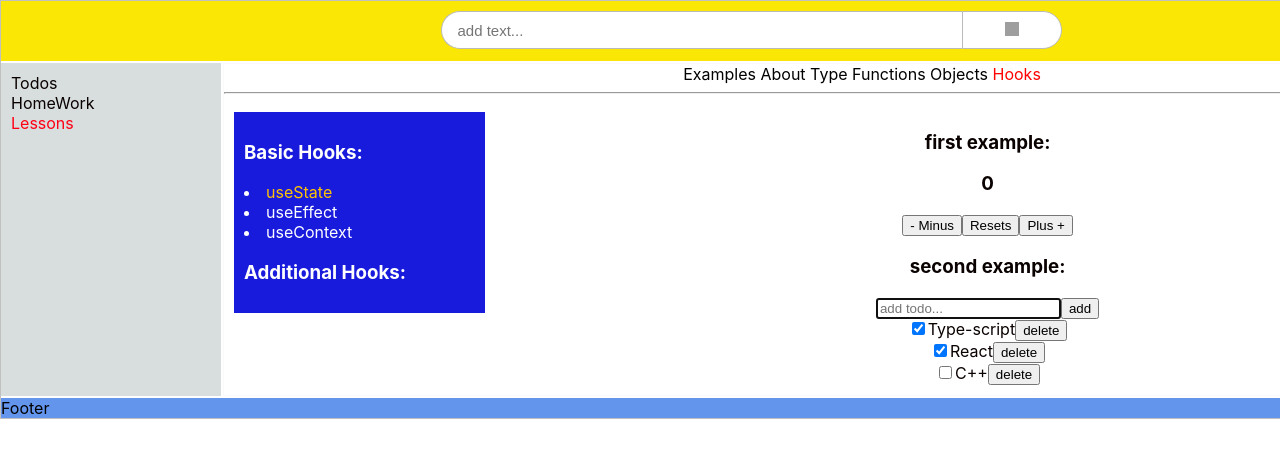
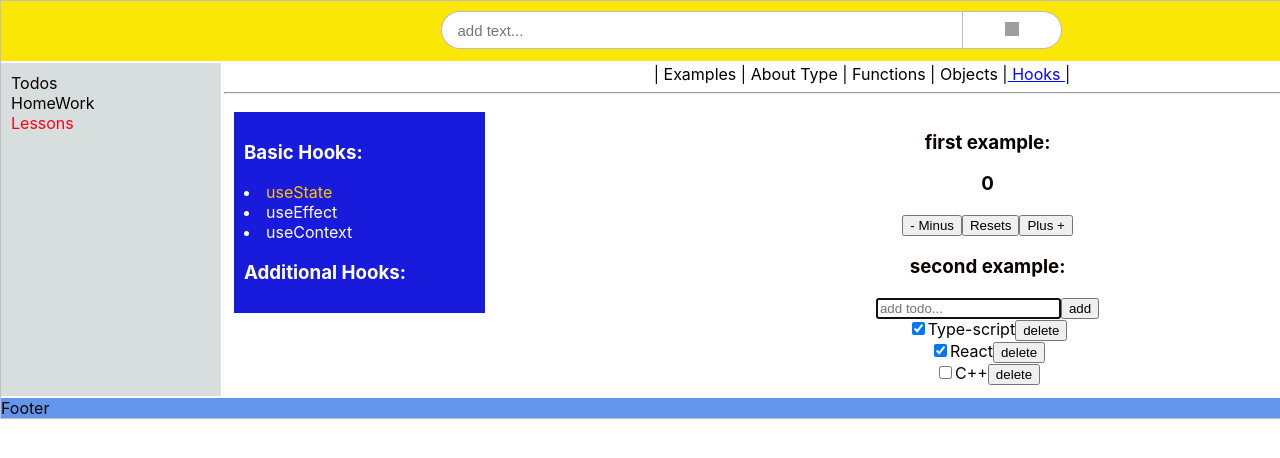
Before and after one commit to VladimirShumliaiev/Type-script-React, a React (Create React App) app in the folder my-app/: page /lessons/hooks/useState in a window 1280 px wide. Shown: the top 458 px of the page. Built offline with nearby package versions, Linux system fonts and the light colour scheme; grey boxes are pictures that could not be loaded.

Commit message:
03.05.2023

```diff
--- a/my-app/src/Components/mainContent/Lessons/Components Lessons/LessonsNavLink/LessonsNavLink.tsx
+++ b/my-app/src/Components/mainContent/Lessons/Components Lessons/LessonsNavLink/LessonsNavLink.tsx
@@ -10,11 +10,11 @@ const LessonsNavLink = () => {
     const isActive = ({isActive}: IsActiveProps) => isActive ? 'lessons-active-link' : '';
     return (
         <div className={'lessons'}>
-            <NavLink className={isActive} to={'examples'}> Examples </NavLink>
-            <NavLink className={isActive} to={'aboutType'}> About Type </NavLink>
-            <NavLink className={isActive} to={'functions'}> Functions</NavLink>
-            <NavLink className={isActive} to={'objects'}> Objects </NavLink>
-            <NavLink className={isActive} to={'hooks'}> Hooks </NavLink>
+            {'|'}<NavLink className={isActive} to={'examples'}> Examples </NavLink>{'|'}
+            <NavLink className={isActive} to={'aboutType'}> About Type </NavLink>{'|'}
+            <NavLink className={isActive} to={'functions'}> Functions </NavLink>{'|'}
+            <NavLink className={isActive} to={'objects'}> Objects </NavLink>{'|'}
+            <NavLink className={isActive} to={'hooks'}> Hooks </NavLink>{'|'}
         </div>
     );
 };
--- a/my-app/src/Components/mainContent/Lessons/Components Lessons/LessonsNavLink/LessonseNavLink.css
+++ b/my-app/src/Components/mainContent/Lessons/Components Lessons/LessonsNavLink/LessonseNavLink.css
@@ -3,9 +3,10 @@
 }
 
 .lessons a {
-color: #020101;
+    color: #020101;
 }
 
 a.lessons-active-link {
-    color: #ff0202;
+    color: #0206ff;
+    text-decoration: underline;
 }
--- a/my-app/src/Components/mainContent/Lessons/Hooks Lessons/useState/useStateLessonsComponnets/todo/TodoItem.tsx
+++ b/my-app/src/Components/mainContent/Lessons/Hooks Lessons/useState/useStateLessonsComponnets/todo/TodoItem/TodoItem.tsx
@@ -1,4 +1,5 @@
 import React, {FC} from 'react';
+
 
 type TodoItemProps = {
     id: number
@@ -8,7 +9,9 @@ type TodoItemProps = {
     toggleTodo: (id: number) => void
 }
 
-const TodoItem:FC<TodoItemProps> = ({id, removeTodo, toggleTodo, completed, title}) => {
+
+const TodoItem: FC<TodoItemProps> = ({id, removeTodo, toggleTodo, completed, title}) => {
+
     return (
         <div>
             <input type="checkbox" checked={completed} onChange={() => toggleTodo(id)}/>
--- a/my-app/src/Components/mainContent/Lessons/Hooks Lessons/useState/useStateLessonsComponnets/todo/TodoList.tsx
+++ b/my-app/src/Components/mainContent/Lessons/Hooks Lessons/useState/useStateLessonsComponnets/todo/TodoList.tsx
@@ -1,5 +1,5 @@
 import React, {FC} from 'react';
-import TodoItem from "./TodoItem";
+import TodoItem from "./TodoItem/TodoItem";
 
 
 type Todo = {
```
Also changed, not shown: my-app/src/Components/mainContent/Lessons/Hooks Lessons/useState/useStateLessonsComponnets/todo/TodoItem/TodoItem.css (added, +12 -0 lines).
